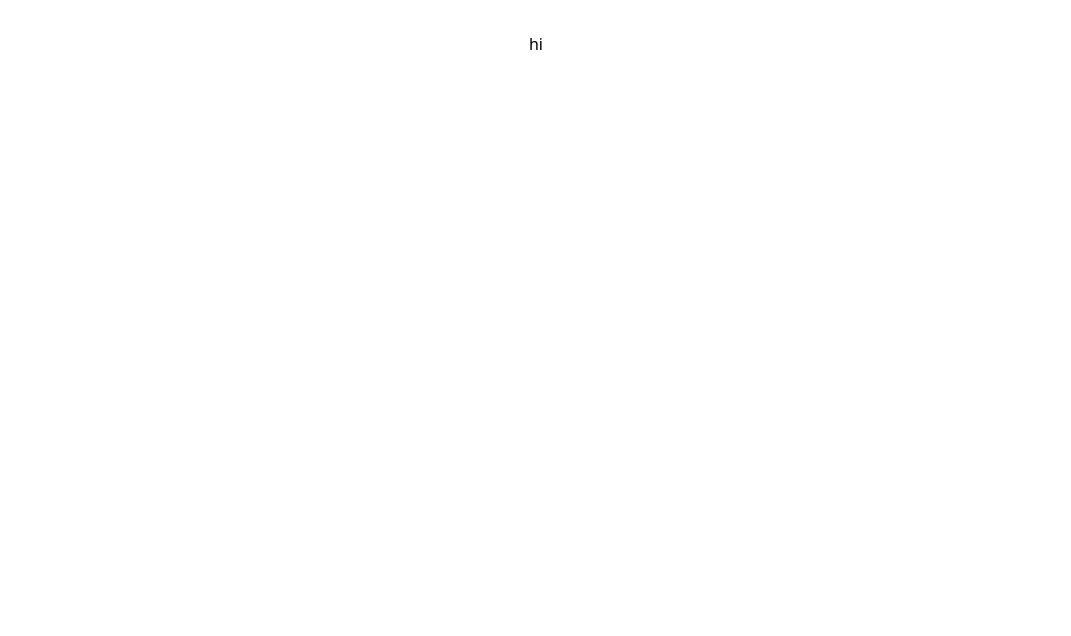
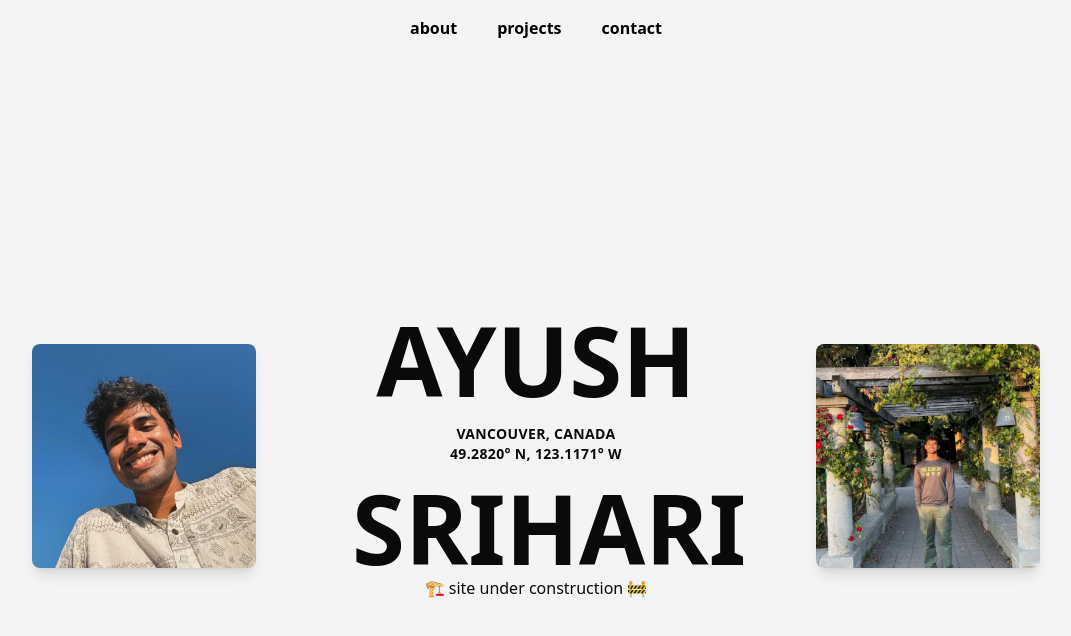
Before and after one commit to gracetownland/Portfolio, a React (Vite) app in the folder portfolio/: page / in a window 1280 px wide. Shown: the top 636 px of the page, without its empty margins (104-1175 px from the left). Built offline with nearby package versions, Linux system fonts and the light colour scheme.

Commit message:
basic intro page

```diff
--- a/portfolio/src/App.tsx
+++ b/portfolio/src/App.tsx
@@ -1,19 +1,15 @@
+import React from "react";
+import Navbar from "./Navbar";
+import HeroSection from "./HeroSection";
+import "./index.css"; // Add styling
 
-import './App.css'
+const App: React.FC = () => {
+  return (
+    <div className="bg-gray-900 min-h-screen text-white">
+      <Navbar />
+      <HeroSection />
+    </div>
+  );
+};
 
-function App() {
-
-
-  return (
-    <>
-
-
-      <div>
-       hi
-      </div>
-
-    </>
-  )
-}
-
-export default App
+export default App;
--- /dev/null
+++ b/portfolio/src/HeroSection.tsx
@@ -0,0 +1,43 @@
+import React from "react";
+import heroImage1 from "./assets/hero_section1.jpeg";
+import heroImage2 from "./assets/hero_section2.jpeg";
+
+const HeroSection: React.FC = () => {
+  return (
+    <section className="flex flex-col items-center justify-center min-h-screen bg-gray-100 px-6">
+      <div className="grid grid-cols-3 gap-6 items-center w-full max-w-6xl">
+        {/* Left Image */}
+        <div className="flex justify-center">
+          <img
+            src={heroImage2}
+            alt="Left Image"
+            className="w-56 h-56 object-cover rounded-lg shadow-lg"
+          />
+        </div>
+
+        {/* Name & Location */}
+        <div className="text-center">
+          <h1 className="text-8xl font-extrabold text-[#0A0A0A] leading-none">AYUSH</h1>
+          <p className="text-sm font-bold mt-4 text-[#0A0A0A] uppercase tracking-wide">
+            VANCOUVER, CANADA <br /> 49.2820° N, 123.1171° W
+          </p>
+          <h1 className="text-8xl font-extrabold text-[#0A0A0A] leading-none mt-4">
+            SRIHARI
+          </h1>
+         <h2 className=" text-[#0A0A0A]">🏗️ site under construction  🚧</h2>
+        </div>
+
+        {/* Right Image */}
+        <div className="flex justify-center">
+          <img
+            src={heroImage1}
+            alt="Right Image"
+            className="w-56 h-56 object-cover rounded-lg shadow-lg"
+          />
+        </div>
+      </div>
+    </section>
+  );
+};
+
+export default HeroSection;
--- /dev/null
+++ b/portfolio/src/Navbar.tsx
@@ -0,0 +1,13 @@
+import React from "react";
+
+const Navbar: React.FC = () => {
+  return (
+    <nav className="flex justify-center space-x-10 py-4 text-black font-bold bg-gray-100">
+      <a href="#about" className="hover:underline">about</a>
+      <a href="#projects" className="hover:underline">projects</a>
+      <a href="#contact" className="hover:underline">contact</a>
+    </nav>
+  );
+};
+
+export default Navbar;
```
Also changed, not shown: portfolio/src/assets/hero_section1.jpeg (added), portfolio/src/assets/hero_section2.jpeg (added).
